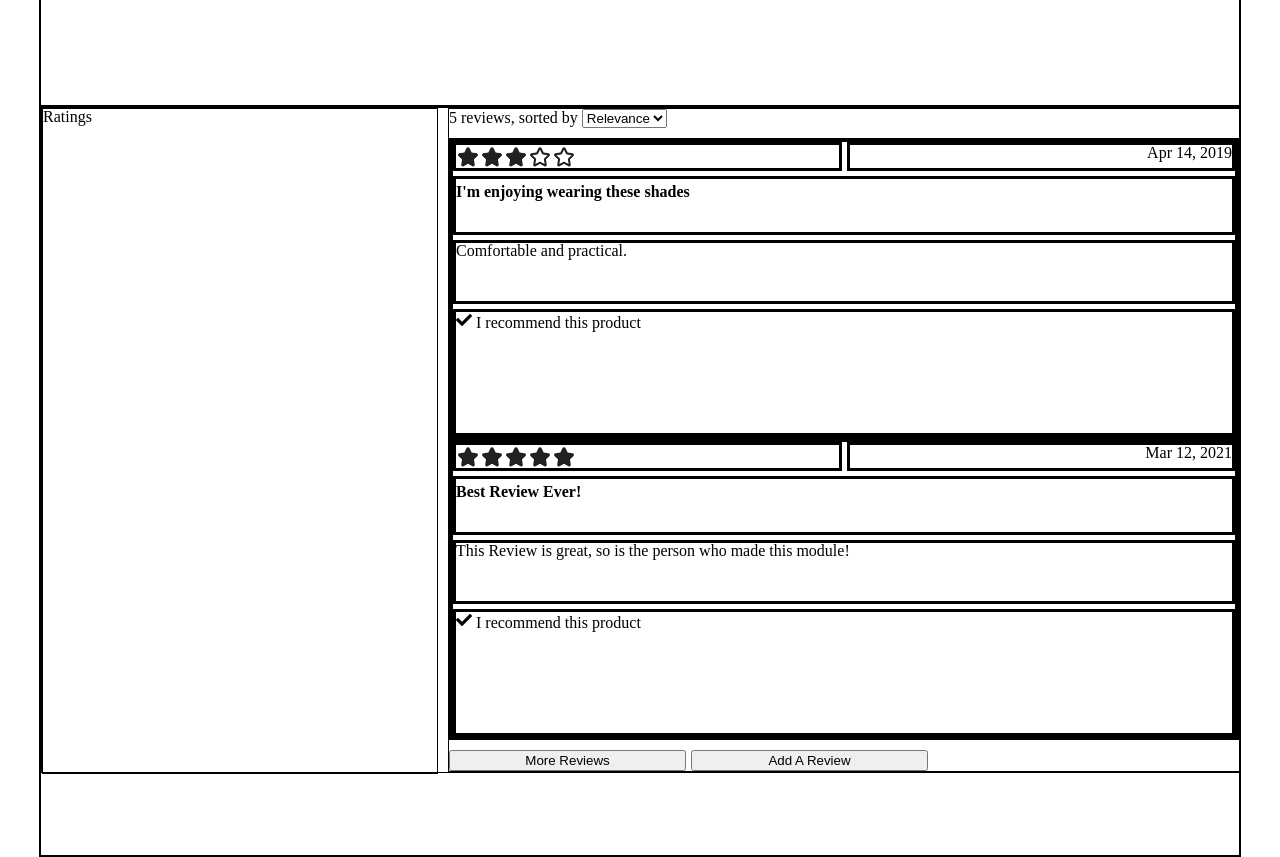
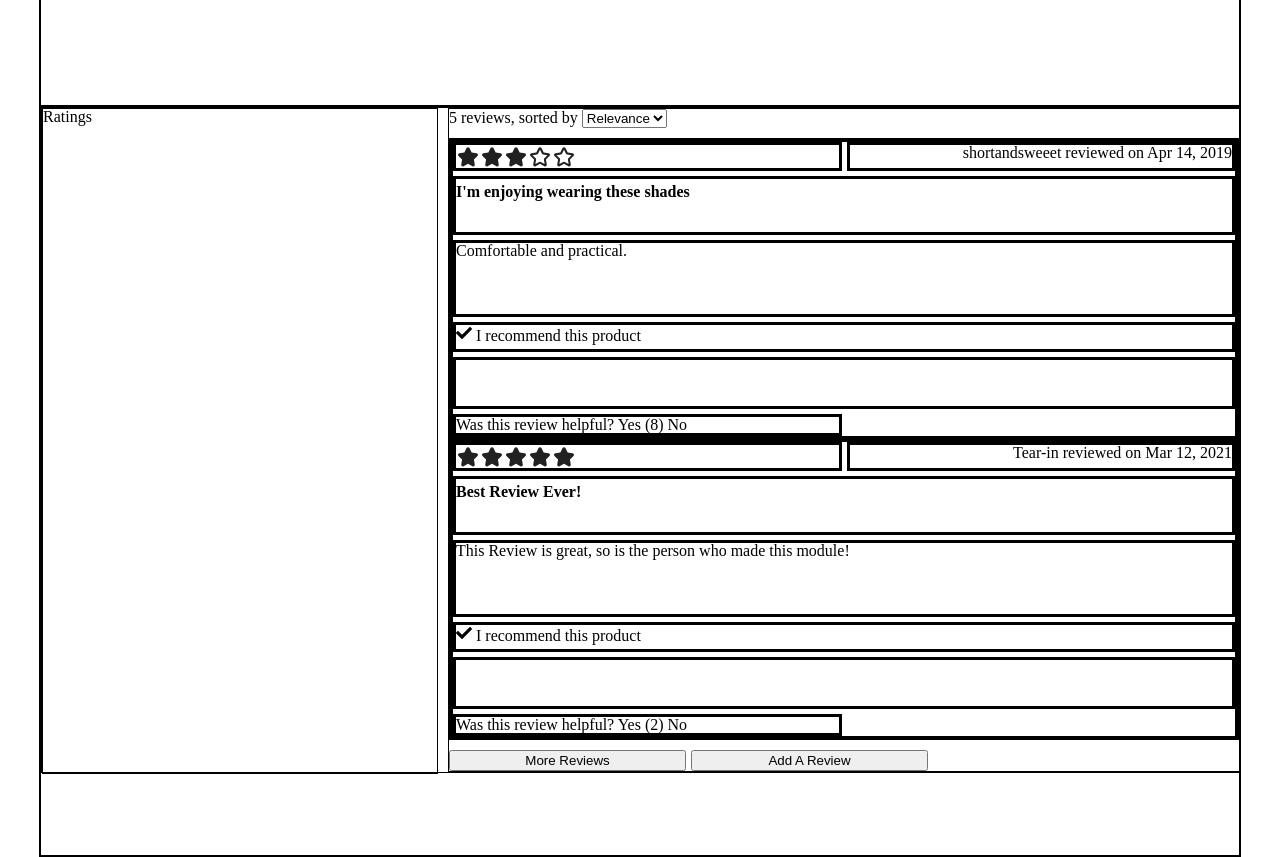
Before and after one commit to Quintessestial-Queues/project-catwalk, a React (Create React App) app in the folder client/: page / in a window 1280 px wide. Shown: the part 2120-2977 px from the top of the page. Built offline with nearby package versions, Linux system fonts and the light colour scheme; the HTML template or start-up script is replaced by a standard one.

Commit message:
Finished the Individual Review Tile Ticket

```diff
--- a/client/src/RatingsAndReviews/Reviews/ReviewItem.jsx
+++ b/client/src/RatingsAndReviews/Reviews/ReviewItem.jsx
@@ -2,28 +2,43 @@ import React from 'react';
 import StarRating from '../../SharedComponents/StarRating.jsx';
 import moment from 'moment';
 import { FaCheck } from 'react-icons/fa';
+import { useState, useEffect, useRef } from 'react';
 
 //Styling
 import styles from './ReviewItem.module.css'
 
 let ReviewItem = ({review}) => {
+  const [helpfulnessCount, setCount] = useState(review.helpfulness);
+  const [clicked, setClicked] = useState(false);
+  const isFirstRender = useRef(true);
 
   let rating = review.rating;
   let boldedSummary = review.summary.slice(0, 60);
-  let restOfSummary = review.summary.length < 60 ? null : `...${review.summary.slice(60)}`
+  let restOfSummary = review.summary.length < 60 ? null : `...${review.summary.slice(60)}`;
   let body = review.body.slice(0, 250);
   let checkIcon = <FaCheck />;
-  let recommendationText = 'I recommend this product';
+
+
+  useEffect(() => {
+    if (isFirstRender.current) {
+      isFirstRender.current = false;
+      return;
+    }
+    setClicked(true)
+  }, [helpfulnessCount]);
 
 
   return (
     <div className={styles.reviewContainer}>
       <span className={styles.starRating}><StarRating starRating={rating}/></span>
-      <span className={styles.datePosted}>{`${moment(review.date).format("ll")}`}</span>
+      <span className={styles.datePosted}>{`${review.reviewer_name} reviewed on ${moment(review.date).format("ll")}`}</span>
       <div className={styles.boldedSummary}>{boldedSummary} <p>{restOfSummary}</p></div>
       <p className={styles.body}>{body}</p>
       <span className={styles.recommendation}>{!review.recommend ? null : <span>
-        <FaCheck/> {recommendationText} </span>}</span>
+        <FaCheck/> {'I recommend this product'} </span>}</span>
+      <div className={review.response ? styles.responseActive : styles.responseNormal}>{review.response ? `Response from seller: ${review.response}` : null}</div>
+      <span className={styles.helpful}>Was this review helpful? <a onClick={() => {!clicked ? setCount(helpfulnessCount + 1) : console.log('Already clicked!')}}>Yes ({helpfulnessCount})</a>
+      <a onClick={ () => {!clicked ? setCount(helpfulnessCount - 1) : console.log('Already clicked!')}}> No</a></span>
     </div>
   )
 }
--- a/client/src/RatingsAndReviews/Reviews/ReviewItem.module.css
+++ b/client/src/RatingsAndReviews/Reviews/ReviewItem.module.css
@@ -2,7 +2,7 @@
 .reviewContainer {
   display: grid;
   grid-template-columns: 1fr 1fr;
-  grid-template-rows: 10% 20% .5fr 1fr;
+  grid-template-rows: 10% 20% .5fr .2fr auto .1fr;
   border: black solid;
   grid-gap: 5px;
   justify-content: space-around
@@ -34,3 +34,18 @@
   grid-column: span 2;
   border: solid;
 }
+
+.responseActive {
+  background-color: grey;
+  grid-column: span 2;
+  border: solid;
+}
+
+.responseNormal {
+  grid-column: span 2;
+  border: solid;
+}
+
+.helpful {
+  border: solid;
+}
```
Also changed, not shown: 2 other files (tests, documents, lock files or other folders).
